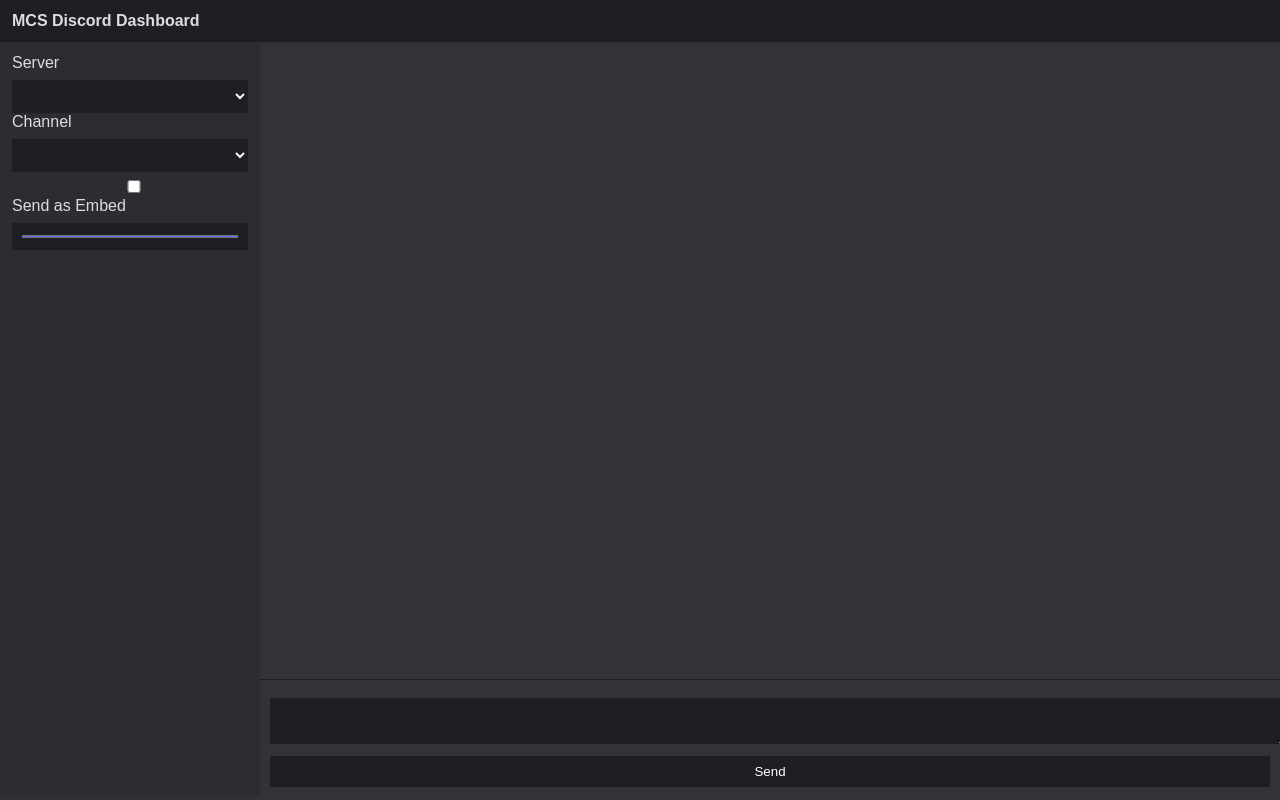
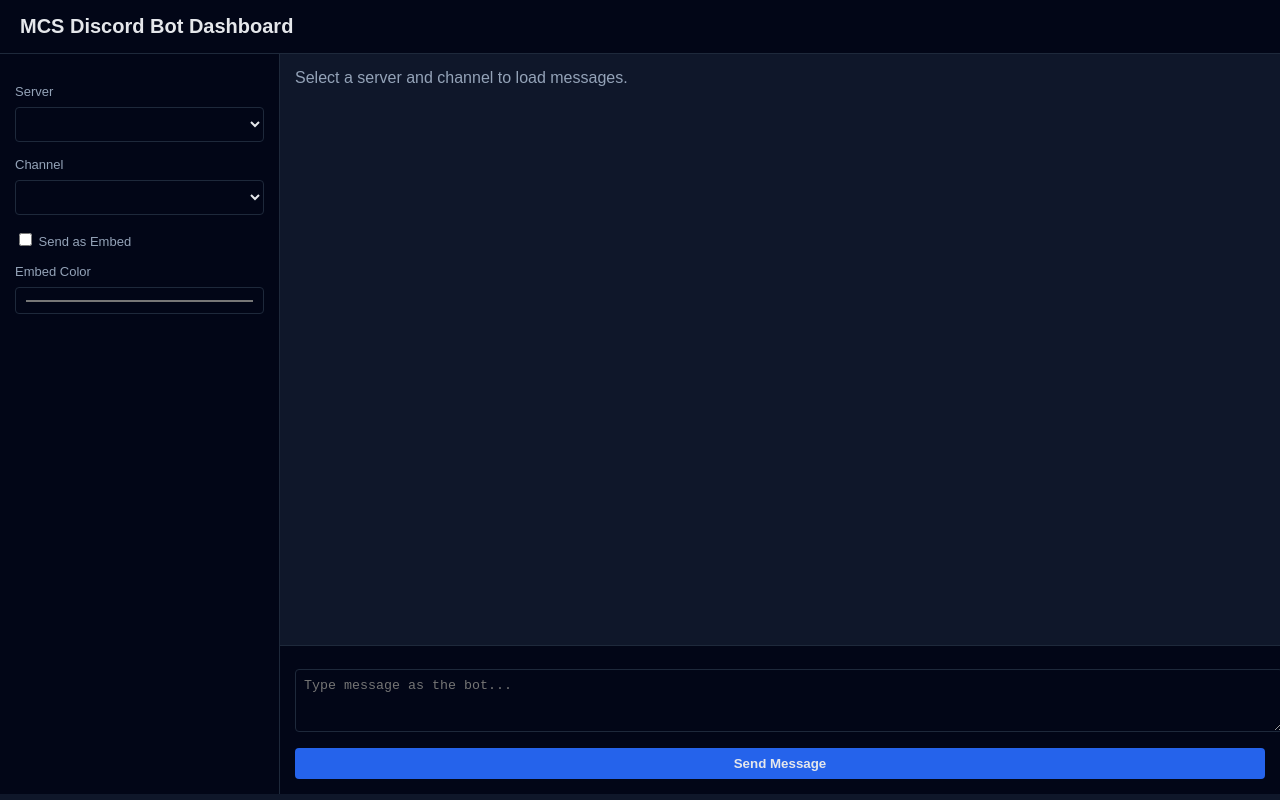
Before and after one commit to Rishankjain27/discord-bot-sending-messages, a website: page public/index.html in a window 1280 px wide. Drawn offline with Linux system fonts and the light colour scheme; no server answers.

Commit message:
Refactor HTML structure and styles for dashboard
Updated styles and structure for improved layout and aesthetics.

```diff
--- a/public/index.html
+++ b/public/index.html
@@ -1,100 +1,120 @@
 <!DOCTYPE html>
 <html lang="en">
 <head>
-<meta charset="UTF-8">
+  <meta charset="UTF-8" />
   <title>MCS Bot Dashboard</title>
+  <meta name="viewport" content="width=device-width, initial-scale=1.0" />
 
   <style>
     body {
       margin: 0;
-  font-family: Arial;
-  background: #313338;
-  color: #dcddde;
+      font-family: Arial, Helvetica, sans-serif;
+      background: #0f172a;
+      color: #e5e7eb;
     }
 
     header {
-  padding: 12px;
-  background: #1e1f22;
+      background: #020617;
+      padding: 15px 20px;
+      font-size: 20px;
       font-weight: bold;
+      border-bottom: 1px solid #1e293b;
     }
 
     .container {
       display: grid;
-  grid-template-columns: 260px 1fr;
-  height: calc(100vh - 45px);
+      grid-template-columns: 280px 1fr;
+      height: calc(100vh - 60px);
     }
 
+    /* SIDEBAR */
     .sidebar {
-  background: #2b2d31;
-  padding: 12px;
+      border-right: 1px solid #1e293b;
+      padding: 15px;
+      background: #020617;
     }
 
-select, textarea, button, input {
+    label {
+      font-size: 13px;
+      margin-top: 15px;
+      display: block;
+      color: #94a3b8;
+    }
+
+    select, textarea, button, input[type="color"] {
       width: 100%;
       margin-top: 8px;
       padding: 8px;
-  background: #1e1f22;
-  color: white;
+      background: #020617;
+      color: #e5e7eb;
+      border: 1px solid #1e293b;
+      border-radius: 4px;
+    }
+
+    button {
+      background: #2563eb;
+      cursor: pointer;
+      margin-top: 12px;
+      font-weight: bold;
       border: none;
     }
 
+    button:hover {
+      background: #1d4ed8;
+    }
+
+    /* MAIN */
     .main {
       display: flex;
       flex-direction: column;
     }
 
+    /* CHAT BOX */
     #chatBox {
       flex: 1;
+      padding: 15px;
       overflow-y: auto;
-  padding: 12px;
+      background: #0f172a;
     }
 
     .message {
-  display: flex;
-  gap: 10px;
-  margin-bottom: 14px;
-}
-
-.avatar {
-  width: 40px;
-  height: 40px;
-  border-radius: 50%;
+      margin-bottom: 12px;
+      padding: 8px;
+      background: #020617;
+      border-radius: 6px;
+      border: 1px solid #1e293b;
+      font-size: 14px;
     }
 
     .author {
       font-weight: bold;
+      color: #60a5fa;
     }
 
     .time {
       font-size: 11px;
-  color: #aaa;
+      color: #94a3b8;
       margin-left: 6px;
     }
 
-.reactions {
-  font-size: 13px;
-  color: #b5bac1;
-}
-
+    /* SEND BOX */
     .sendBox {
-  padding: 10px;
-  border-top: 1px solid #1e1f22;
-}
-
-#typing {
-  font-size: 12px;
-  color: #aaa;
-  display: none;
+      border-top: 1px solid #1e293b;
+      padding: 15px;
+      background: #020617;
     }
   </style>
 </head>
 
 <body>
 
-<header>MCS Discord Dashboard</header>
+<header>
+  MCS Discord Bot Dashboard
+</header>
 
 <div class="container">
 
+  <!-- SIDEBAR -->
   <div class="sidebar">
     <label>Server</label>
     <select id="guild"></select>
@@ -102,22 +122,66 @@
     <label>Channel</label>
     <select id="channel"></select>
 
-  <label><input type="checkbox" id="embed"> Send as Embed</label>
-  <input type="color" id="color" value="#5865F2">
+    <label>
+      <input type="checkbox" id="useEmbed" />
+      Send as Embed
+    </label>
+
+    <label>Embed Color</label>
+    <input type="color" id="embedColor" value="#5865F2" />
   </div>
 
+  <!-- MAIN -->
   <div class="main">
-  <div id="chatBox"></div>
 
+    <!-- CHAT -->
+    <div id="chatBox">
+      <div style="color:#94a3b8;">Select a server and channel to load messages.</div>
+    </div>
+
+    <!-- SEND -->
     <div class="sendBox">
-    <div id="typing">Bot is typing...</div>
-    <textarea id="message" rows="2"></textarea>
-    <button onclick="sendMessage()">Send</button>
-  </div>
+      <textarea
+        id="message"
+        rows="3"
+        placeholder="Type message as the bot..."
+      ></textarea>
+      <button onclick="sendMessage()">Send Message</button>
     </div>
 
   </div>
 
+</div>
+
+<!-- SCRIPT -->
 <script src="script.js"></script>
+
+<script>
+  function sendMessage() {
+    const channelId = document.getElementById("channel").value;
+    const message = document.getElementById("message").value;
+    const embed = document.getElementById("useEmbed").checked;
+    const color = document.getElementById("embedColor").value;
+
+    if (!message.trim()) return;
+
+    fetch("/api/send", {
+      method: "POST",
+      headers: { "Content-Type": "application/json" },
+      body: JSON.stringify({
+        channelId,
+        message,
+        embed,
+        color
+      })
+    }).then(() => {
+      document.getElementById("message").value = "";
+      setTimeout(() => {
+        if (typeof loadMessages === "function") loadMessages();
+      }, 500);
+    });
+  }
+</script>
+
 </body>
 </html>
```
Lines whose indentation alone changed are shown as unchanged.
